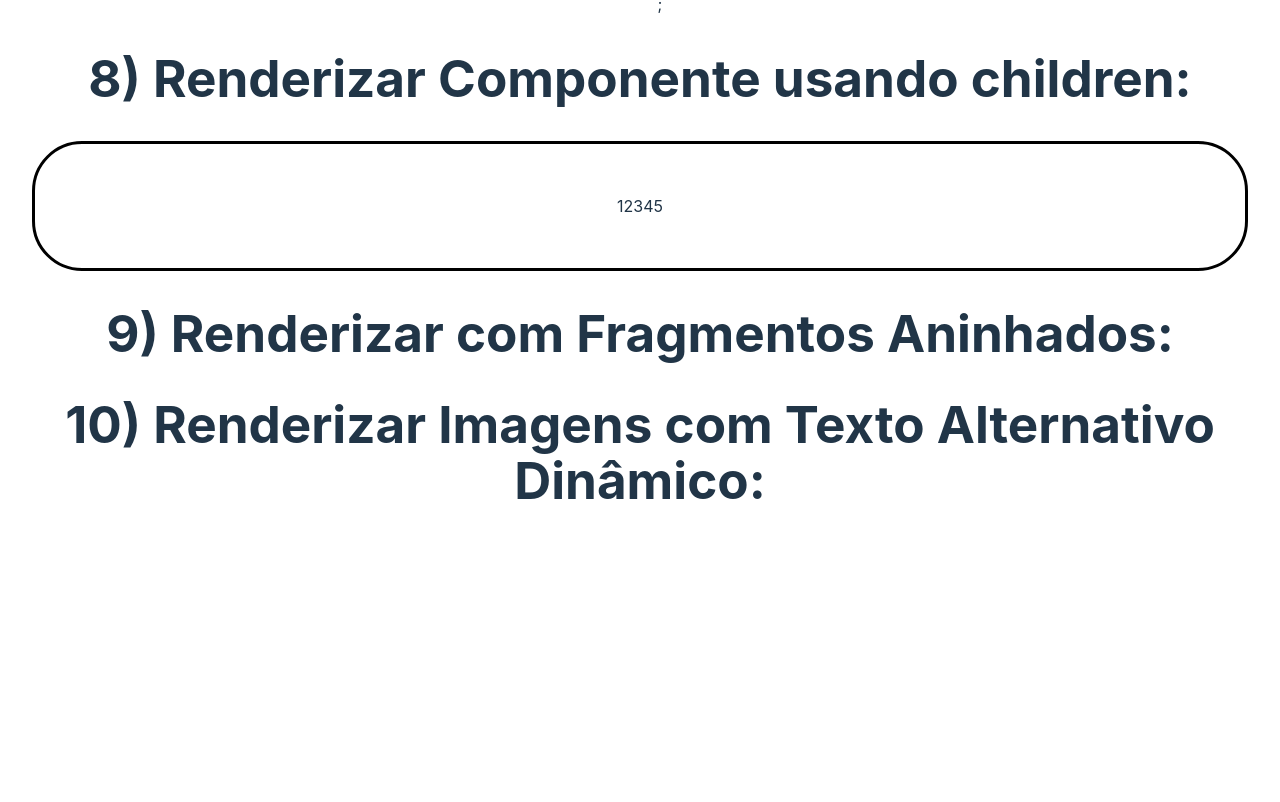
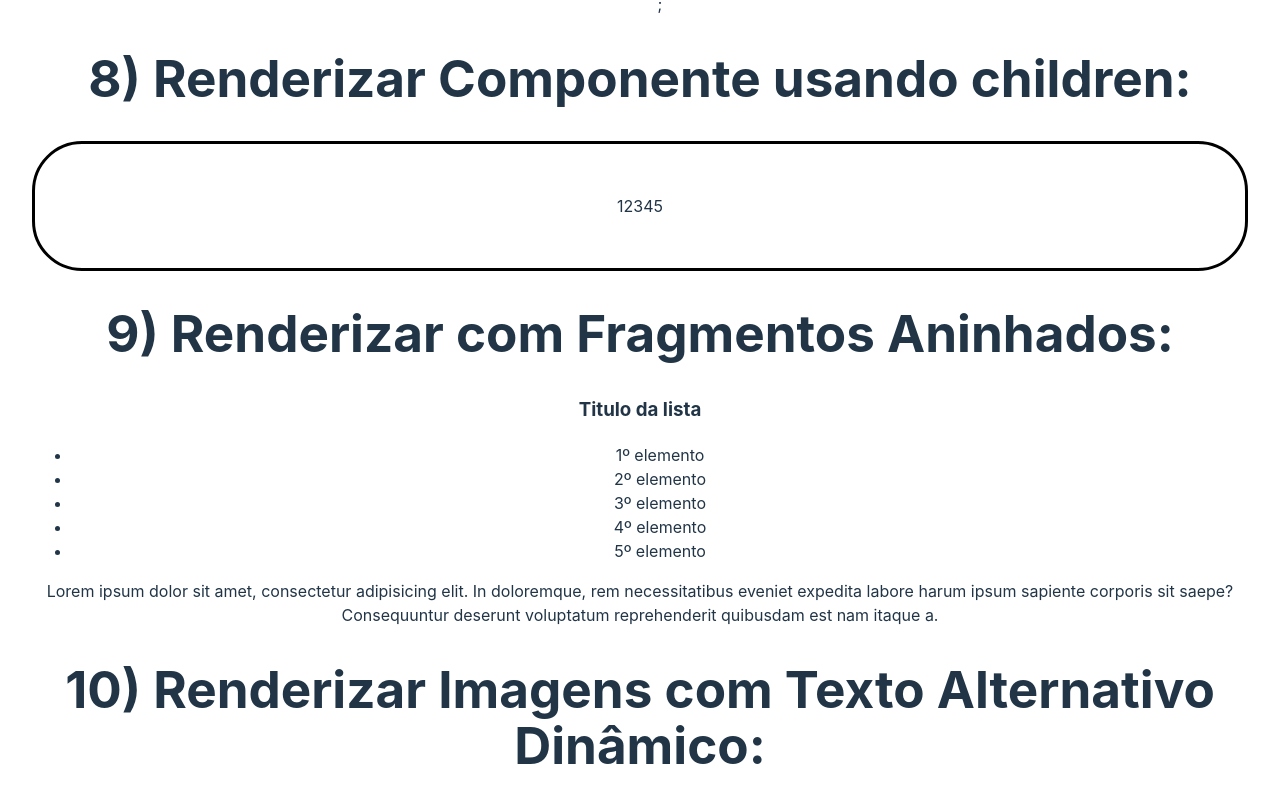
Before and after one commit to Beatriz-Chagas/Lista-React-JS, a React (Vite) app in the folder Lista03/: page / in a window 1280 px wide. Shown: the part 2146-2948 px from the top of the page. Before the commit the page ends 2721 px from the top, so only its background shows below. Built offline with nearby package versions, Linux system fonts and the light colour scheme.

Commit message:
🚧 Exercício 09

```diff
--- a/Lista03/src/App.jsx
+++ b/Lista03/src/App.jsx
@@ -8,6 +8,7 @@ import Imagens from './components/05_Imagens'
 import AlterarEstilo from './components/06_EstiloProp'
 import ListaChave from './components/07_ListaChave'
 import Card from './components/08_Children'
+import FragmentosAninhados from './components/09_FragmentosAninhados'
 
 function App() {
 
@@ -30,7 +31,7 @@ function App() {
       <Listas titulosL = "8) Renderizar Componente usando children: "/>
       <Card children=  {[1,2,3,4,5]}/>
       <Listas titulosL = "9) Renderizar com Fragmentos Aninhados: "/>
-      {/* <Estilo/> */}
+      <FragmentosAninhados/>
       <Listas titulosL = "10) Renderizar Imagens com Texto Alternativo Dinâmico: "/>
       {/* <Fragmentos/> */}
     </>
--- /dev/null
+++ b/Lista03/src/components/09_FragmentosAninhados.jsx
@@ -0,0 +1,21 @@
+// Crie um componente que use fragmentos para renderizar múltiplos elementos, incluindo um título, uma lista de itens e um parágrafo, sem criar elementos HTML desnecessários.
+
+function FragmentosAninhados() {
+
+    const elementos  = [ "1º elemento", "2º elemento", "3º elemento", "4º elemento", "5º elemento"];
+
+    return(
+
+        <>
+
+        <h3>Titulo da lista</h3>
+        <ul>
+            {elementos.map((item, index) => (
+                <li key={index}>{item}</li>
+                ))}
+        </ul>
+        <p>Lorem ipsum dolor sit amet, consectetur adipisicing elit. In doloremque, rem necessitatibus eveniet expedita labore harum ipsum sapiente corporis sit saepe? Consequuntur deserunt voluptatum reprehenderit quibusdam est nam itaque a.</p>
+        </>
+    );
+};
+export default FragmentosAninhados;
```
